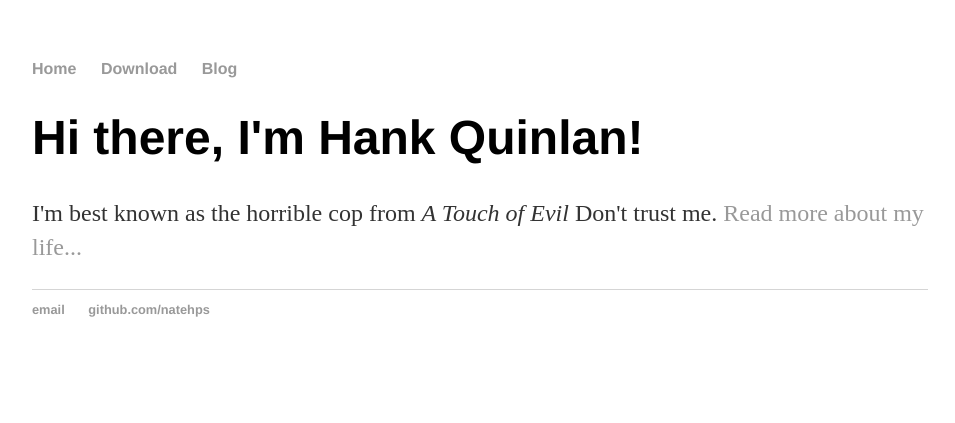
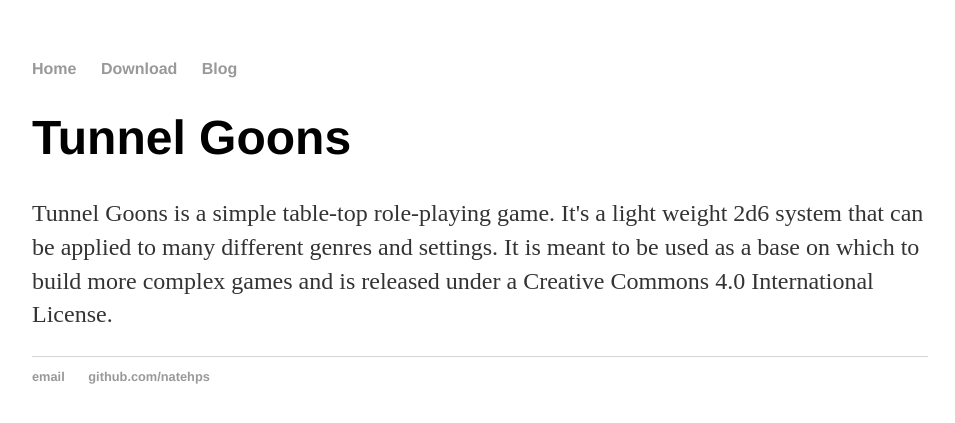
Before and after one commit to NateHPS/TunnelGoons, a Jekyll site: the page built from index.html, in a window 1280 px wide. Shown: the top 423 px of the page, without its empty margins (160-1115 px from the left). Built offline with Jekyll 4.4.1, drawn with Linux system fonts in a browser that asks for light colours.

Commit message:
Update index.html

```diff
--- a/index.html
+++ b/index.html
@@ -1,8 +1,8 @@
 ---
 layout: default
-title: Hank Quinlan, Horrible Cop
+title: Tunnel Goons
 ---
 <div class="blurb">
-	<h1>Hi there, I'm Hank Quinlan!</h1>
-	<p>I'm best known as the horrible cop from <em>A Touch of Evil</em> Don't trust me. <a href="/about">Read more about my life...</a></p>
+	<h1>Tunnel Goons</h1>
+	<p>Tunnel Goons is a simple table-top role-playing game. It's a light weight 2d6 system that can be applied to many different genres and settings. It is meant to be used as a base on which to build more complex games and is released under a Creative Commons 4.0 International License.</p>
 </div><!-- /.blurb -->
```
